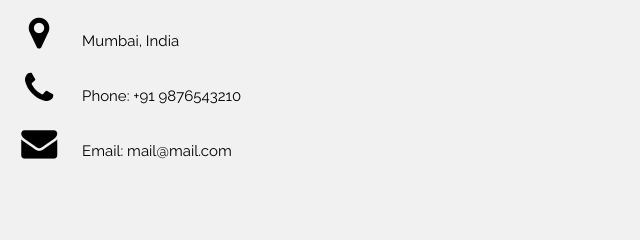
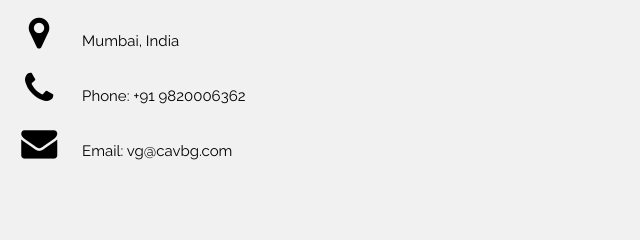
Before and after one commit to Vg17014/CAVBG, a plain HTML site: page index.html in a window 1280 px wide. Shown: the part 5344-5584 px from the top of the page, 0-640 px from the left. Drawn offline with nearby package versions, Linux system fonts and the light colour scheme.

Commit message:
Update index.html

```diff
--- a/index.html
+++ b/index.html
@@ -260,8 +260,8 @@ body, html {
     INTO OUR PROCESSES TO PROVIDE A BETTER EXPERIENCE</p>
   <div style="margin-top:48px">
     <p><i class="fa fa-map-marker fa-fw w3-xxlarge w3-margin-right"></i> Mumbai, India</p>
-    <p><i class="fa fa-phone fa-fw w3-xxlarge w3-margin-right"></i> Phone: +91 9876543210</p>
-    <p><i class="fa fa-envelope fa-fw w3-xxlarge w3-margin-right"> </i> Email: mail@mail.com</p>
+    <p><i class="fa fa-phone fa-fw w3-xxlarge w3-margin-right"></i> Phone: +91 9820006362</p>
+    <p><i class="fa fa-envelope fa-fw w3-xxlarge w3-margin-right"> </i> Email: vg@cavbg.com</p>
   </div>
 </div>
 
```
